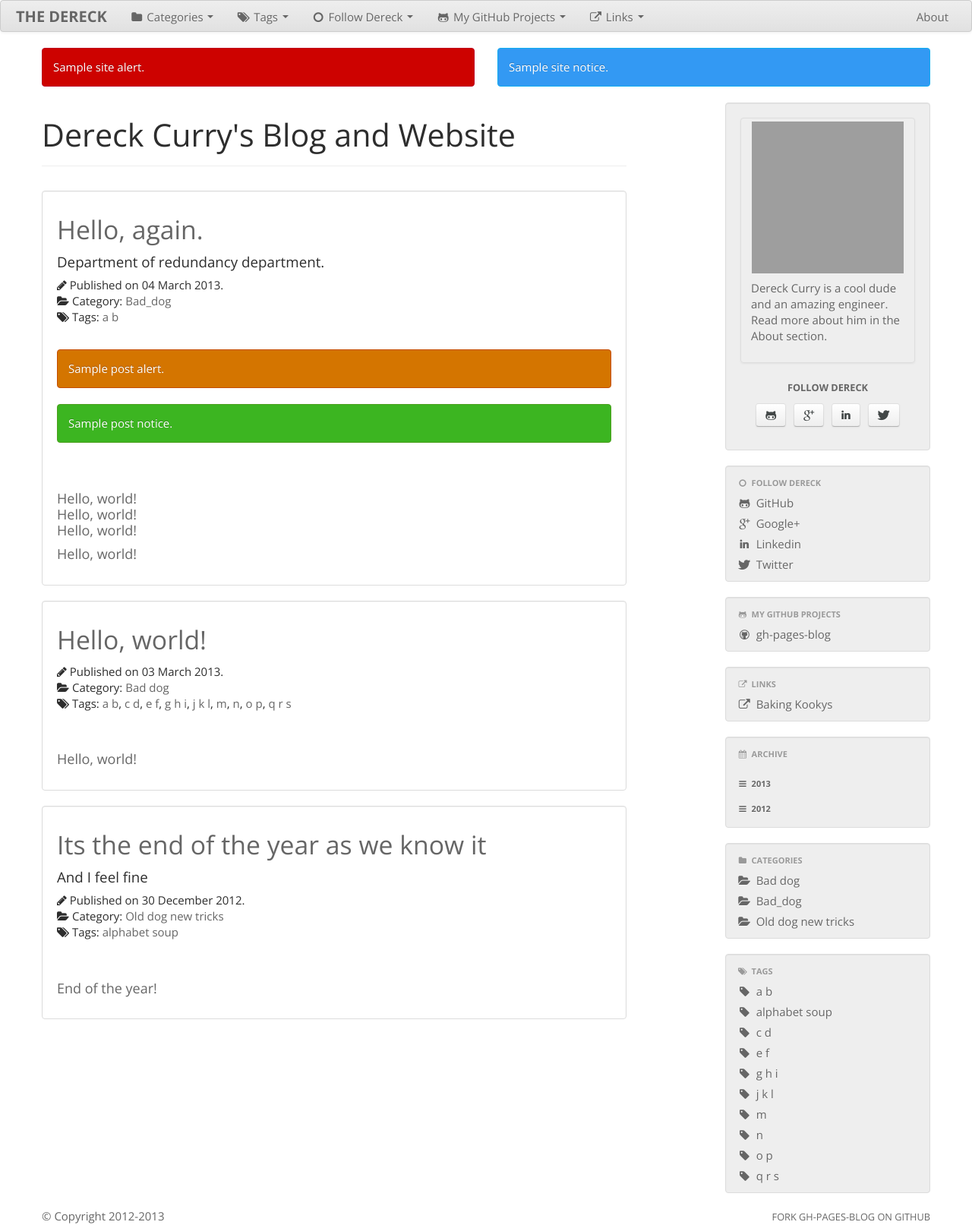
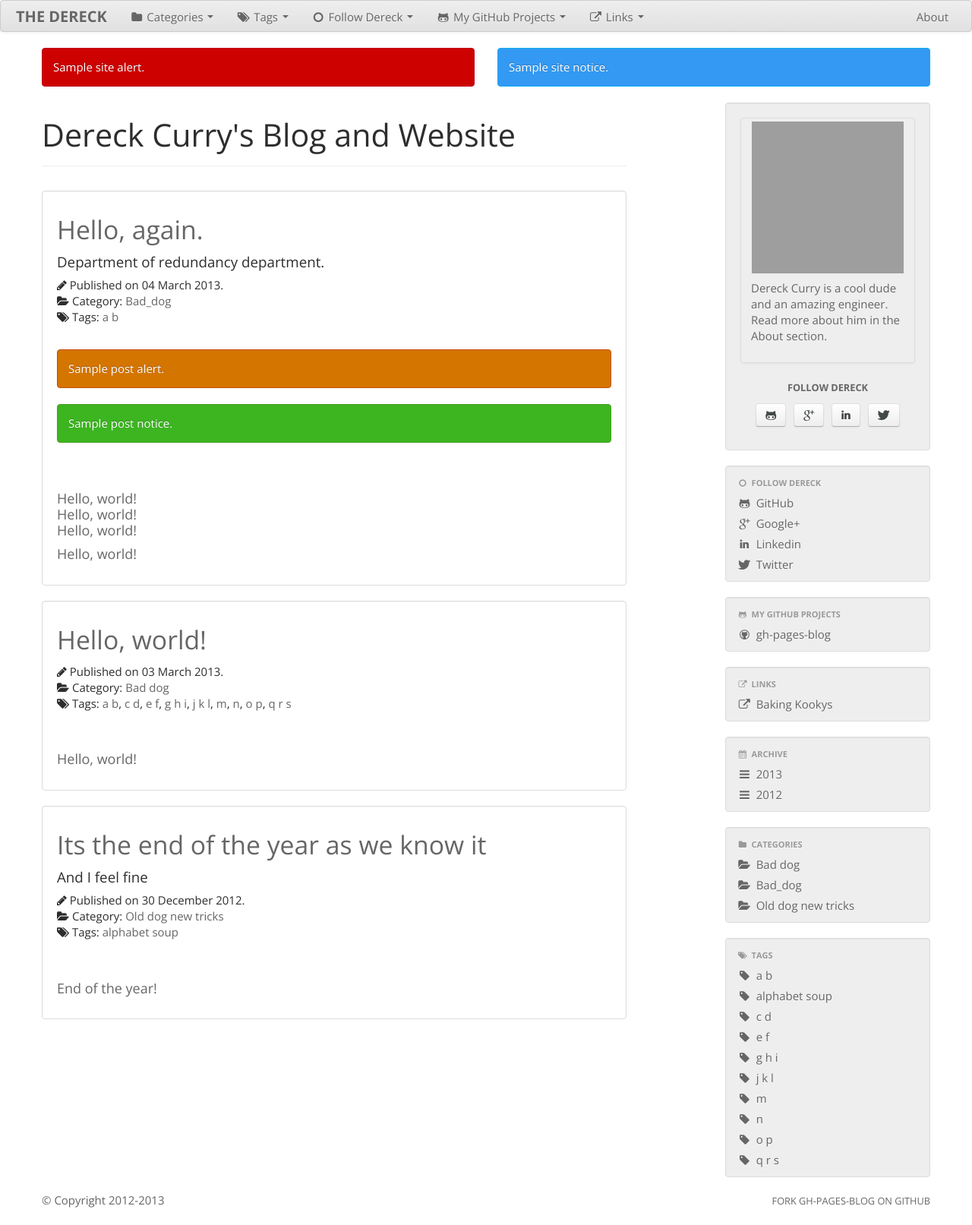
Before and after one commit to thedereck/thedereck.github.com, a Jekyll site: the page built from index.html, in a window 1280 px wide. Shown: the whole page at 76% size. Built offline with Jekyll 4.4.1, drawn with Linux system fonts in a browser that asks for light colours; after the commit the page ends 1592 px from its top, so only the background shows below that; grey boxes are pictures that could not be loaded.

Commit message:
More navlist formatting

```diff
--- a/_includes/body/sections/navlists/archive.html
+++ b/_includes/body/sections/navlists/archive.html
@@ -26,7 +26,7 @@
 							</div>
 						{% endif %}
 						{% assign navlist_archive_prev_year = navlist_archive_year %}
-						<li class="nav-header ghpb-nav-header" data-toggle="collapse" data-target="#{{ navlist_archive_year }}">
+						<li data-toggle="collapse" data-target="#{{ navlist_archive_year }}">
 							<a href="javascript:void(0);">
 								{% if site.font_awesome.enabled %}
 									<i class="icon-reorder"></i>
```
